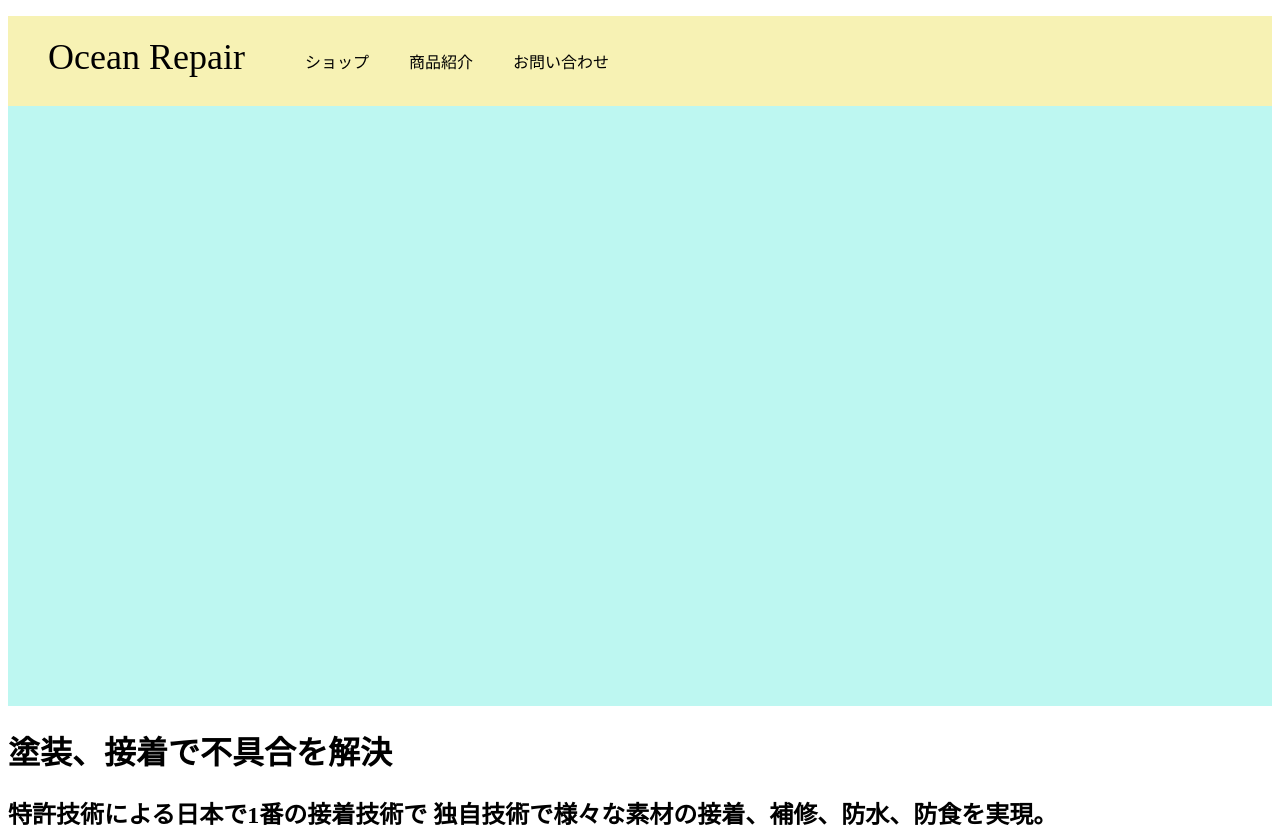
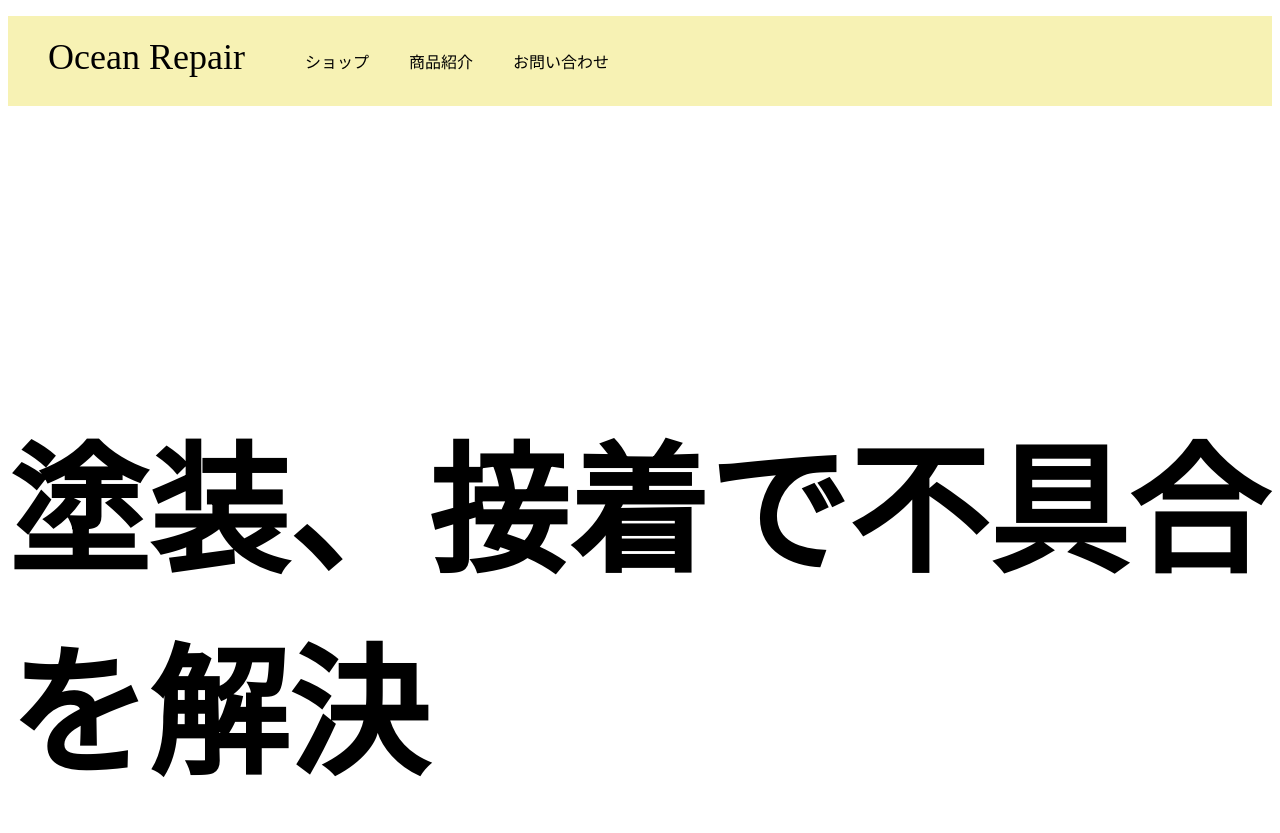
Before and after one commit to misato-cloud/Ocean-Repair, a plain HTML site: page index.html in a window 1280 px wide. Shown: the top 833 px of the page. Drawn offline with Linux system fonts and the light colour scheme.

Commit message:
タイトル文字の変更

```diff
--- a/style.css
+++ b/style.css
@@ -26,9 +26,18 @@ li{
 }
 
 .main {
-  background-color: #bdf7f1;
-  height: 600px;
+  padding:100px 80px;
 }
+
+.copy-container h1{
+  font-size:140px;
+
+
+/* copy-containerの中のh2のfont-sizeを指定してください */
+.copy-container h2{
+  font-size:60px;
+}
+
 
 .footer {
   background-color: #2f5167;
```
